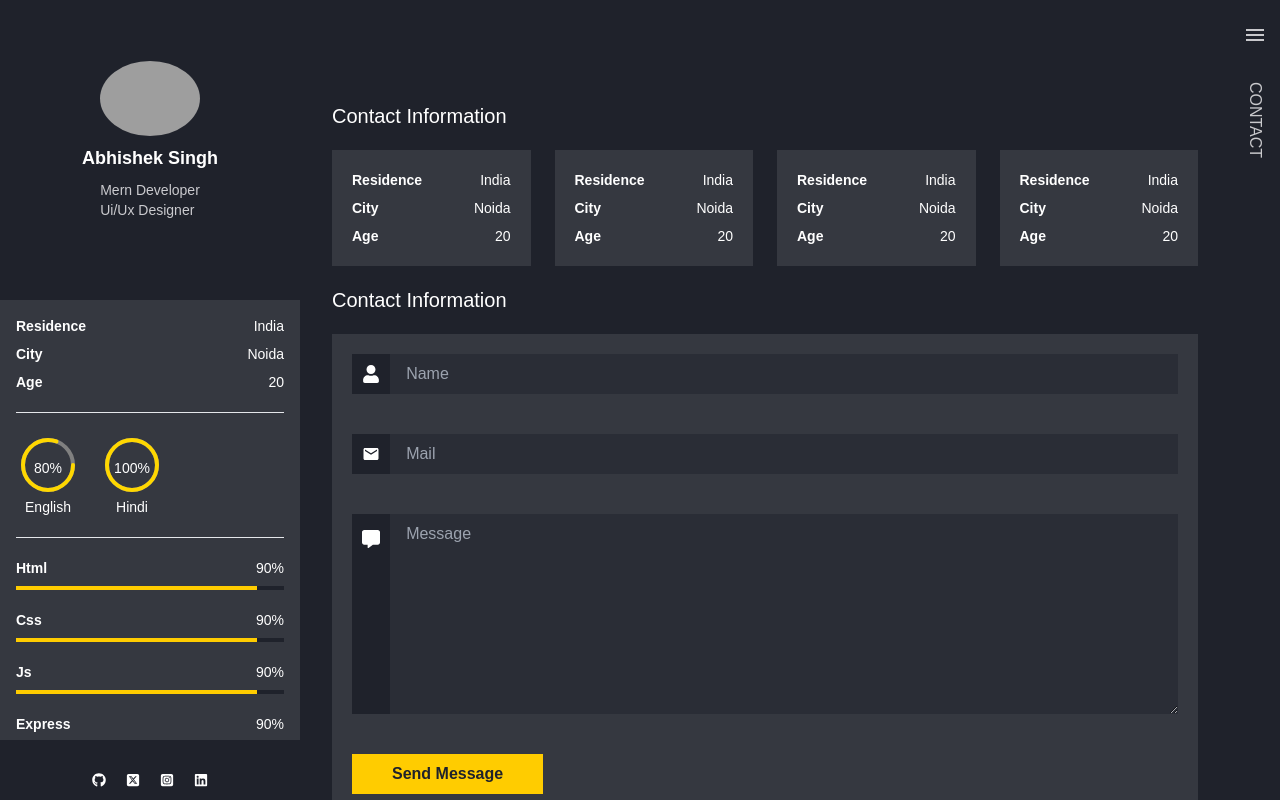
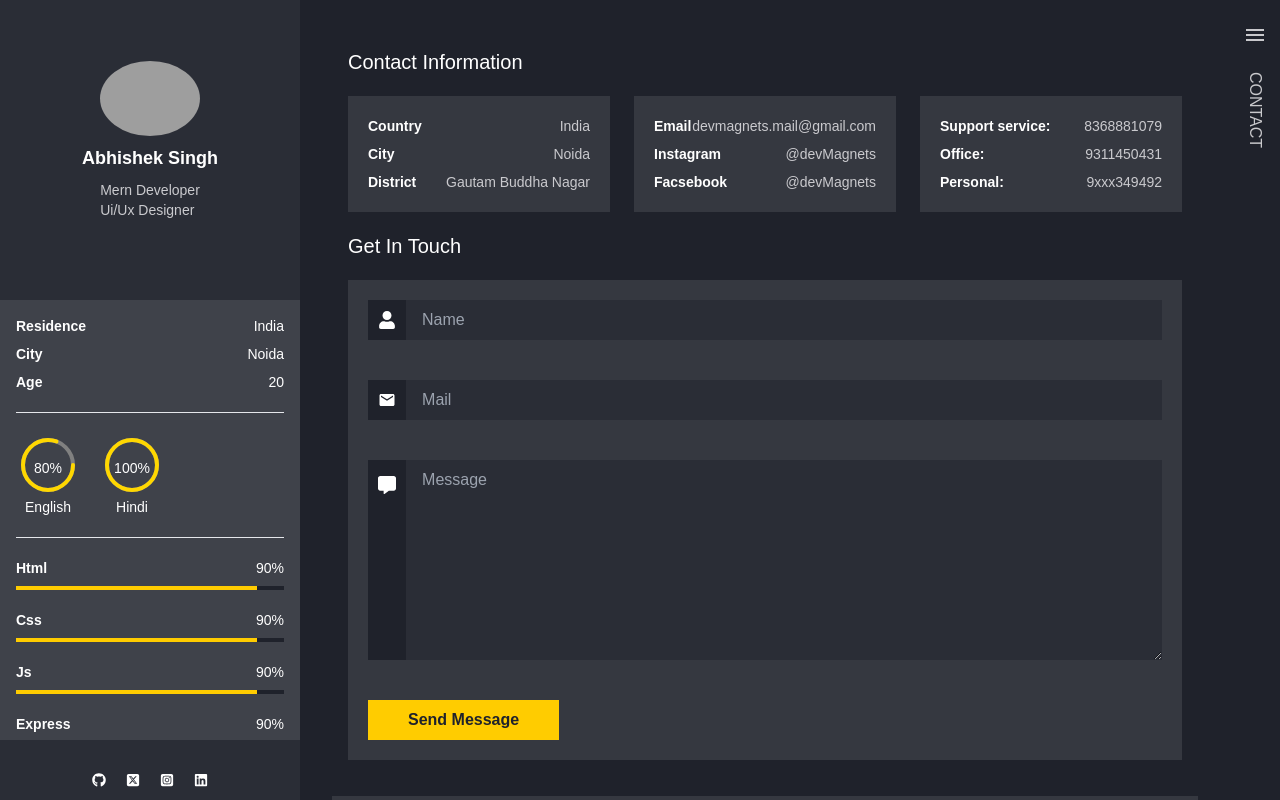
Before and after one commit to devMagnetsOfficial/portfolio-devMagnets, a React (Vite) app in the folder frontend/: page /contact in a window 1280 px wide. Built offline with nearby package versions, Linux system fonts and the light colour scheme; grey boxes are pictures that could not be loaded.

Commit message:
home page is done

```diff
--- a/frontend/src/component/LeftMenu.jsx
+++ b/frontend/src/component/LeftMenu.jsx
@@ -28,12 +28,13 @@ export default function LeftMenu() {
   }
   return (<>
 
-    <div className={`capitalize ${isMenuClicked ? ' w-[min(70%,300px)] lg:w-[300px] h-[100vh] ' : 'w-10 h-[0px] '} transition-[width] duration-1000 ease-in-out z-10 text-white text-sm bg-dark flex-col flex justify-between   absolute lg:relative `}>
-      <PiDotsThreeVerticalBold onClick={setMenu} className="lg:hidden text-xl absolute h-[70px] right-2 " />
+    <div className={`capitalize ${isMenuClicked ? ' w-[min(70%,300px)] lg:w-[300px] h-[100vh] ' : 'w-10 h-[0px] '}
+    transition-[width] duration-1000 ease-in-out z-30 text-white text-sm  flex-col flex justify-between bg-darkGray  absolute lg:relative `}>
+      <PiDotsThreeVerticalBold onClick={setMenu} className={`lg:hidden text-xl absolute h-[70px] right-2 text-textSecondary `} />
 
       {isMenuClicked && <>
         {/* brief bio */}
-        <div className="bg-dark flex items-center justify-center h-[35%] ">
+        <div className=" flex items-center justify-center h-[35%] ">
           <div className="flex flex-col items-center gap-2">
             <img className="w-[100px] rounded-[100%]" src="https://pics.craiyon.com/2023-12-13/y2y9z8iKQp-lMupp8bBypg.webp" alt="" />
             <h1 className="text-lg font-semibold">abhishek singh</h1>
@@ -171,7 +172,7 @@ export default function LeftMenu() {
         </div>
 
         {/* social media link */}
-        <div className="bg-dark h-[5%] flex items-center">
+        <div className=" h-[5%] flex items-center">
           <ul className="flex justify-center gap-5  w-full  ">
             <li><a href=""><FaGithub /></a></li>
             <li><a href=""><FaSquareXTwitter /></a></li>
--- a/frontend/src/component/RightMenu.jsx
+++ b/frontend/src/component/RightMenu.jsx
@@ -15,22 +15,22 @@ export default function RightMenu() {
 
     return (<>
 
-        <div className={`bg-darkGray   ${isMenubarClicked ? 'w-[250px] h-[100vh]' : 'w-[50px] h-[0px] '} transition-[width] duration-1000 ease-in-out absolute z-[3]   right-0`}>
-            <div  className={`bg-dark flex ${isMenubarClicked ? 'pl-4' : 'justify-center'} h-[70px] items-center`}>
+        <div className={` ${isMenubarClicked ? 'w-[250px]' : 'w-[50px] h-fit'}  absolute h-full md:static transition-[width]  duration-1000 ease-in-out  z-[30]   right-0`}>
+            <div  className={`bg-darkGray md:bg-dark  flex ${isMenubarClicked ? 'pl-4' : 'justify-center'} h-[70px] items-center`}>
                 {isMenubarClicked ?
-                    <MdClose className="lg:text-2xl text-textSecondary" onClick={setMenubar} />
+                    <MdClose className="lg:text-2xl text-textSecondary " onClick={setMenubar} />
                     :
-                    <MdMenu className="lg:text-2xl text-textSecondary" onClick={setMenubar} />
+                    <MdMenu className="lg:text-2xl  text-textSecondary " onClick={setMenubar} />
                 }
 
             </div>
 
-            <div className="flex justify-center   items-center  text-textSecondary uppercase  min-h-[100px]">
-               {!isMenubarClicked&& <div className={` rotate-90 lg:block  hidden`}>{page}</div>}
+            <div className="flex justify-center  items-center  text-textSecondary uppercase ">
+               {!isMenubarClicked&& <div className={`mt-20 rotate-90 lg:block absolute  hidden`}>{page}</div>}
 
                 {isMenubarClicked &&
                     <>
-                        <div onClick={setMenubar} className="flex flex-col w-full">
+                        <div onClick={setMenubar} className="flex  h-[90vh] flex-col w-full bg-dark md:bg-darkGray ">
                             <div className="mt-[100px]  w-full p-5 text-sm ">
                                 <ul className="flex flex-col gap-2 ">
                                     <NavLink to='/' className={({ isActive }) => (isActive ? 'text-white font-semibold' : '')}>Home</NavLink>
--- a/frontend/src/layout/PublicLayout.jsx
+++ b/frontend/src/layout/PublicLayout.jsx
@@ -7,20 +7,28 @@ export default function PublicLayout() {
     return (<>
         <div className="flex justify-between bg-dark">
             <LeftMenu />
-            <div className="flex-1 overflow-scroll lg:pr-[50px] ">
+            <div className="flex-1 overflow-scroll  ">
 
-                <div className="flex-1 h-[100vh] p-4 lg:p-8">
-                    <div className="fixed  top-0 left-0 z-[1]  w-full bg-dark h-[70px] "></div>
-                    <div className=" mt-[70px]">
-                        <Outlet />
+                <div className="flex-1 h-[100vh]  pt-0 lg:p-8">
+
+
+                  <div  >
+                    <div className=" h-[70px] mb-6 sticky w-full md:hidden top-0 left-0  z-[10]  text-xs bg-darkGray font-semibold capitalize flex items-center justify-center ">
                     </div>
+                     <div className="p-4">
+                        <Outlet/>
+                     </div>
+                  </div>
+
 
                     <Footer />
                 </div>
 
 
             </div>
+
             <RightMenu />
+
         </div>
 
 
--- a/frontend/src/pages/contact/Information.jsx
+++ b/frontend/src/pages/contact/Information.jsx
@@ -1,68 +1,55 @@
 export default function Information() {
     return (<>
-        <div className=" text-textPrimary capitalize ">
-            <h1 className="text-xl mb-5">contact information</h1>
-            <div className="grid grid-cols-1 lg:grid-cols-4 gap-6 mb-5 text-sm">
+        <div className=" text-textPrimary  ">
+            <h1 className="text-xl mb-5">Contact Information</h1>
+            <div className="grid grid-cols-1 lg:grid-cols-3 gap-6 mb-5 text-sm">
 
                 <div className=" flex flex-col gap-2 bg-card p-5">
                     <div className="flex justify-between">
-                        <span className="font-semibold">Residence</span>
-                        <span>India</span>
+                        <span className="font-semibold">Country</span>
+                        <span className="text-[#cacace]">India</span>
                     </div>
                     <div className="flex justify-between ">
                         <span className="font-semibold">City</span>
-                        <span>Noida</span>
+                        <span className="text-[#cacace]">Noida</span>
                     </div>
                     <div className="flex justify-between">
-                        <span className="font-semibold">age</span>
-                        <span>20</span>
+                        <span className="font-semibold">District</span>
+                        <span className="text-[#cacace]">Gautam Buddha Nagar</span>
                     </div>
                 </div>
 
                    <div className=" flex flex-col gap-2 bg-card p-5">
                     <div className="flex justify-between">
-                        <span className="font-semibold">Residence</span>
-                        <span>India</span>
+                        <span className="font-semibold">Email</span>
+                        <span className="text-[#cacace]">devmagnets.mail@gmail.com</span>
                     </div>
                     <div className="flex justify-between ">
-                        <span className="font-semibold">City</span>
-                        <span>Noida</span>
+                        <span className="font-semibold">Instagram</span>
+                        <span className="text-[#cacace]">@devMagnets</span>
                     </div>
                     <div className="flex justify-between">
-                        <span className="font-semibold">age</span>
-                        <span>20</span>
+                        <span className="font-semibold">Facsebook</span>
+                        <span className="text-[#cacace]">@devMagnets</span>
                     </div>
                 </div>
 
                    <div className=" flex flex-col gap-2 bg-card p-5">
                     <div className="flex justify-between">
-                        <span className="font-semibold">Residence</span>
-                        <span>India</span>
+                        <span className="font-semibold">Support service:</span>
+                        <span className="text-[#cacace]">8368881079</span>
                     </div>
                     <div className="flex justify-between ">
-                        <span className="font-semibold">City</span>
-                        <span>Noida</span>
+                        <span className="font-semibold">Office:</span>
+                        <span className="text-[#cacace]">9311450431</span>
                     </div>
                     <div className="flex justify-between">
-                        <span className="font-semibold">age</span>
-                        <span>20</span>
+                        <span className="font-semibold">Personal:</span>
+                        <span className="text-[#cacace]">9xxx349492</span>
                     </div>
                 </div>
 
-                   <div className=" flex flex-col gap-2 bg-card p-5">
-                    <div className="flex justify-between">
-                        <span className="font-semibold">Residence</span>
-                        <span>India</span>
-                    </div>
-                    <div className="flex justify-between ">
-                        <span className="font-semibold">City</span>
-                        <span>Noida</span>
-                    </div>
-                    <div className="flex justify-between">
-                        <span className="font-semibold">age</span>
-                        <span>20</span>
-                    </div>
-                </div>
+
 
             </div>
 
--- a/frontend/src/pages/contact/Mail.jsx
+++ b/frontend/src/pages/contact/Mail.jsx
@@ -33,7 +33,7 @@ export default function Mail() {
     }
     return (<>
         <div className=" text-textPrimary capitalize ">
-            <h1 className="text-xl mb-5">contact information</h1>
+            <h1 className="text-xl mb-5">get in touch</h1>
 
             <form onSubmit={handleSubmit} className="mb-5 bg-card p-5  gap-10 min-h-[49vh] flex flex-col">
                 <label htmlFor="name" className="flex items-center">
--- a/frontend/src/pages/home/Recommendation.jsx
+++ b/frontend/src/pages/home/Recommendation.jsx
@@ -75,10 +75,10 @@ useEffect(()=>{
             </div>
 
             {/* slider with button  */}
-            <div className=" text-textPrimary flex justify-between mb-5">
+            <div className=" text-textPrimary flex justify-between items-center mb-5">
                 <div className="flex gap-2">
                     {Recommendations.map((element, idx) => (
-                        <span key={idx} onClick={()=>customSlide(idx)} className={`cursor-pointer transition-all duration-300 ease-in-out  w-5 rounded-xl h-1  font-bold ${isvisible(idx) ? 'bg-accent' : 'bg-gray-300'}`}>
+                        <span key={idx} onClick={()=>customSlide(idx)} className={`cursor-pointer transition-all duration-300 ease-in-out  w-2 md:w-5 rounded-xl h-1  font-bold ${isvisible(idx) ? 'bg-accent' : 'bg-gray-300'}`}>
                         </span>
                     ))}
                 </div>
```
